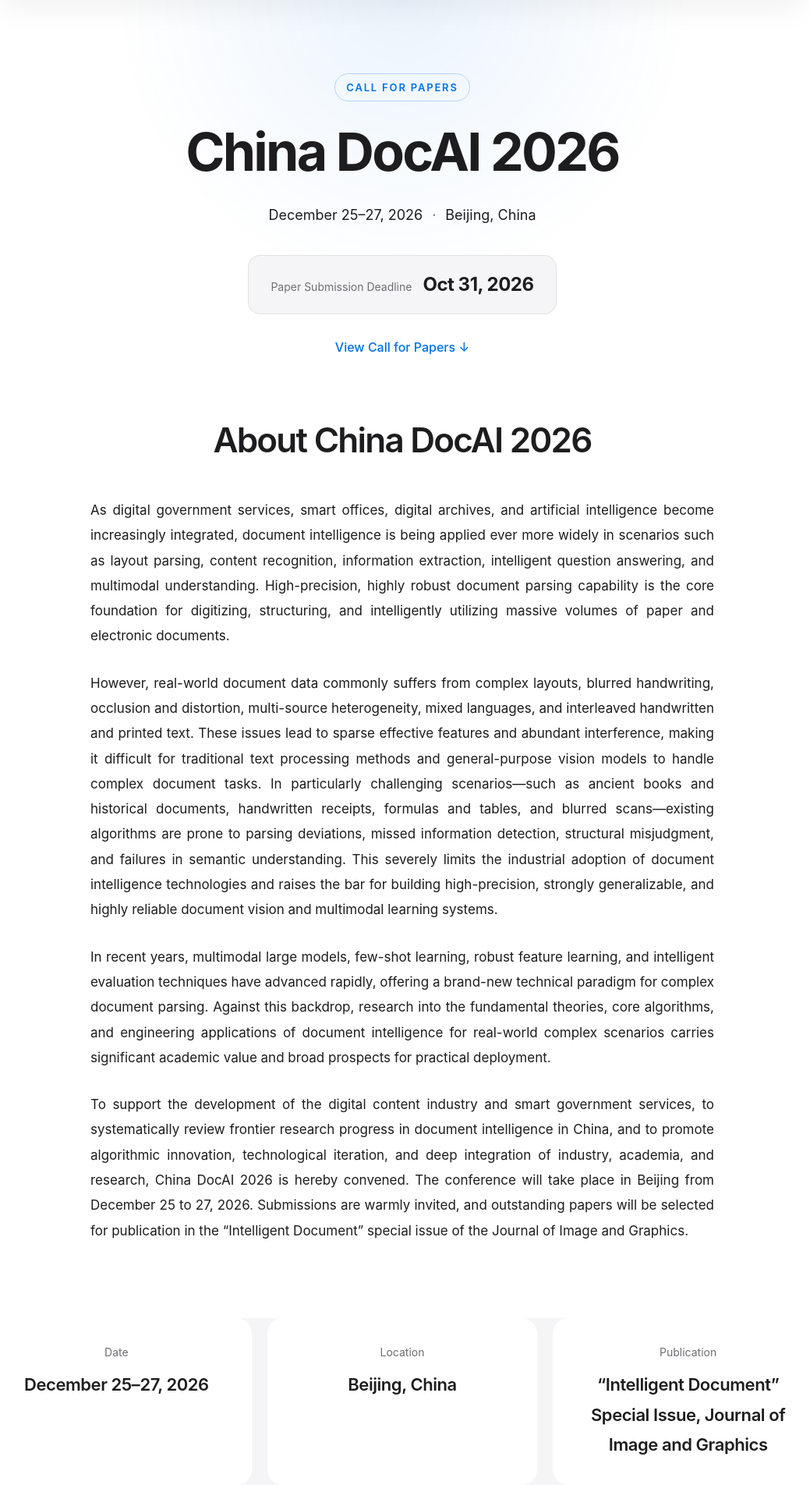
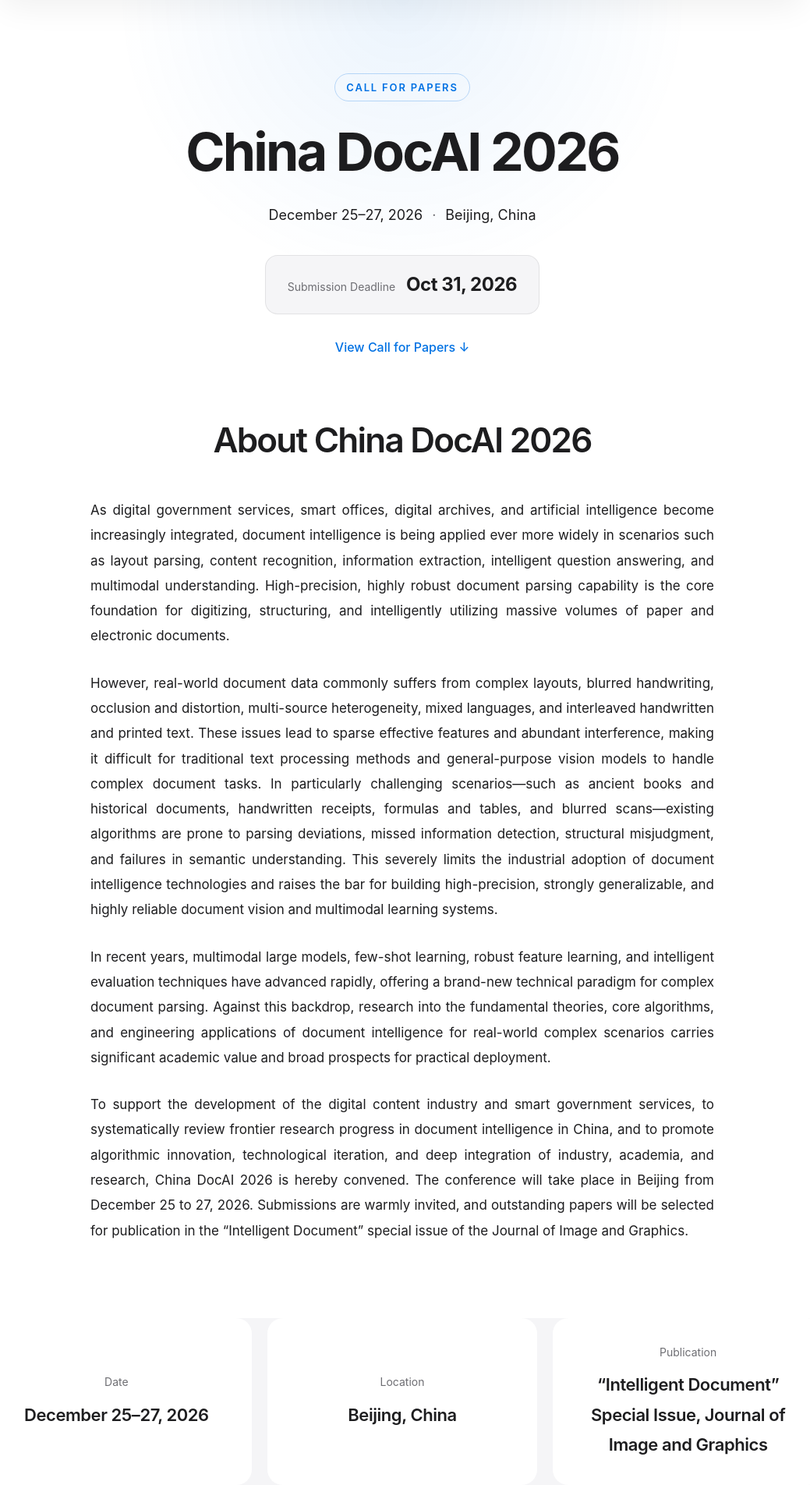
Before and after one commit to China6577/doc-ai-web, a React (Vite) app: page / in a window 1280 px wide. Shown: the part 510-2414 px from the top of the page at 78% size, without its empty margins (124-1163 px from the left). Built offline with nearby package versions, Linux system fonts and the light colour scheme.

Commit message:
fix: shorten deadline label and center highlight cards

```diff
--- a/src/components/ConferenceHighlights/ConferenceHighlights.module.css
+++ b/src/components/ConferenceHighlights/ConferenceHighlights.module.css
@@ -16,6 +16,11 @@
 }
 
 .item {
+  display: flex;
+  flex-direction: column;
+  justify-content: center;
+  align-items: center;
+  min-height: 160px;
   background: var(--color-bg);
   border-radius: var(--radius-lg);
   padding: 32px 28px;
--- a/src/data/conference.en.ts
+++ b/src/data/conference.en.ts
@@ -33,7 +33,7 @@
     title: "China DocAI 2026",
     datetime: "December 25–27, 2026",
     location: "Beijing, China",
-    deadlineLabel: "Paper Submission Deadline",
+    deadlineLabel: "Submission Deadline",
     deadlineDate: "Oct 31, 2026",
     cfpLink: "View Call for Papers ↓",
   },
```
